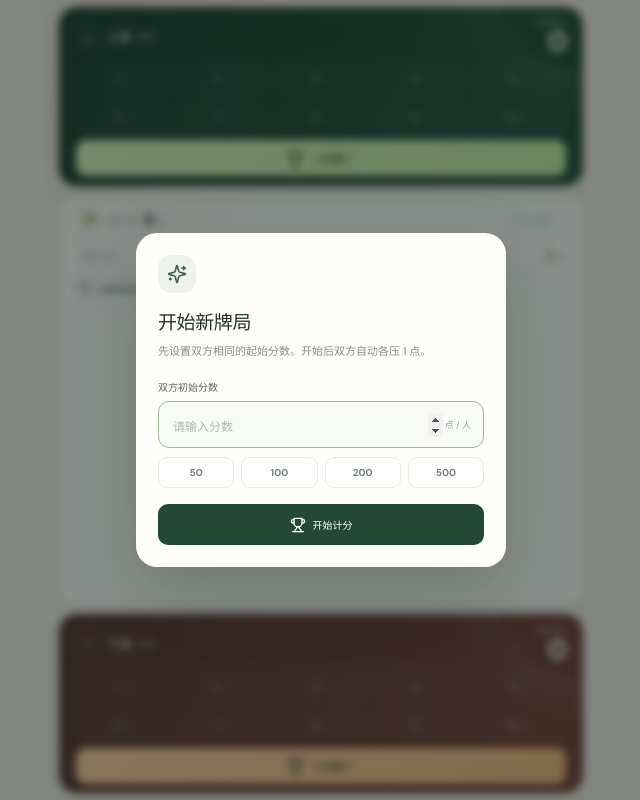
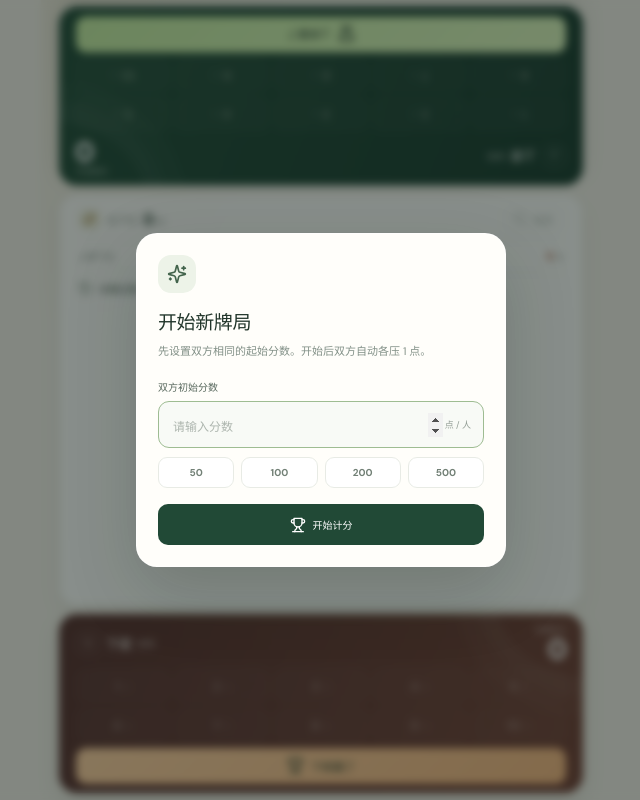
Before and after one commit to pengrl/leaderboard, a Vue app: page / in a window 1280 px wide. Shown: the whole page, without its empty margins (319-959 px from the left). Built offline with nearby package versions, Linux system fonts and the light colour scheme.

Commit message:
rotate upper player controls

```diff
--- a/src/style.css
+++ b/src/style.css
@@ -36,7 +36,7 @@ button:focus-visible, input:focus-visible { outline: 3px solid #9bd17a; outline-
 
 .player-panel { position: relative; flex: 0 0 auto; padding: clamp(7px, 1.15dvh, 11px) 14px; overflow: hidden; border-radius: 18px; color: #f4f7f2; box-shadow: 0 8px 24px rgba(38,45,34,.1); }
 .player-panel::before { content: ''; position: absolute; width: 190px; height: 190px; right: -100px; top: -127px; border: 1px solid rgba(255,255,255,.085); border-radius: 50%; box-shadow: 0 0 0 18px rgba(255,255,255,.025), 0 0 0 38px rgba(255,255,255,.02); pointer-events: none; }
-.player-panel--north { background: linear-gradient(112deg, #183a2e 0%, #214b39 100%); }
+.player-panel--north { transform: rotate(180deg); background: linear-gradient(112deg, #183a2e 0%, #214b39 100%); }
 .player-panel--south { background: linear-gradient(112deg, #542e2d 0%, #703e34 100%); }
 .player-heading { position: relative; z-index: 1; min-height: 36px; display: flex; align-items: center; justify-content: space-between; gap: 6px; margin-bottom: clamp(4px, .7dvh, 7px); }
 .player-title { min-width: 0; display: flex; align-items: center; gap: 7px; }
```
